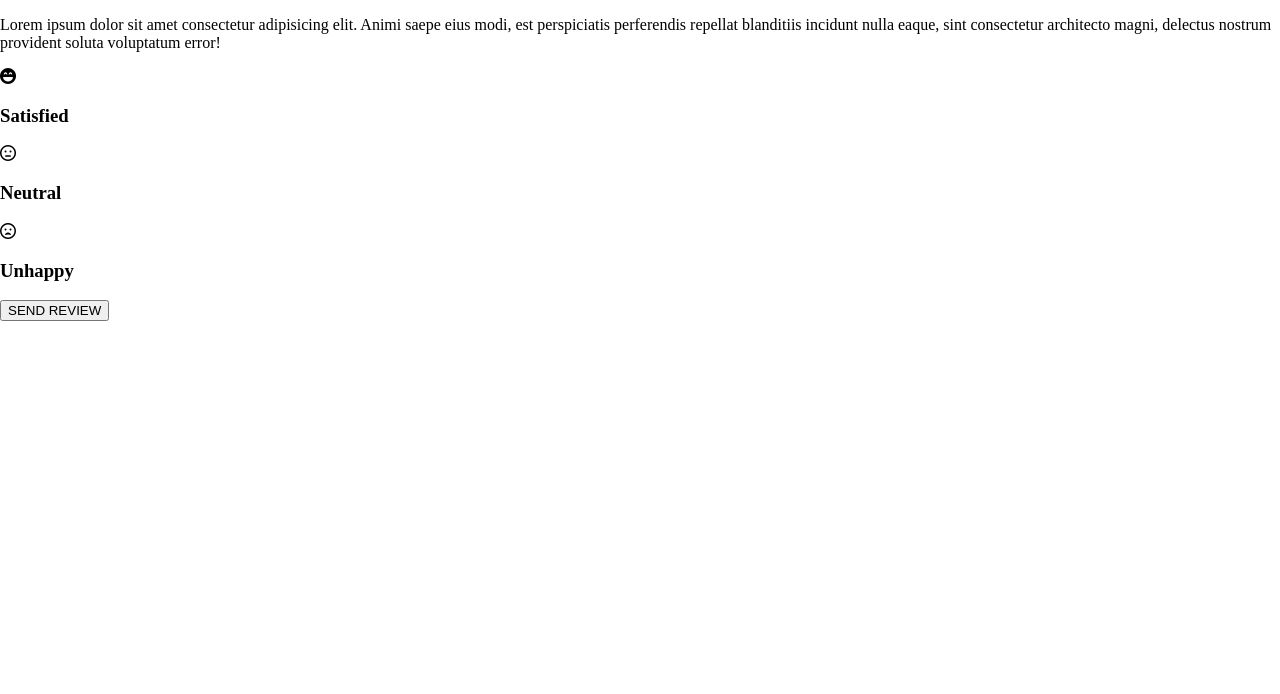
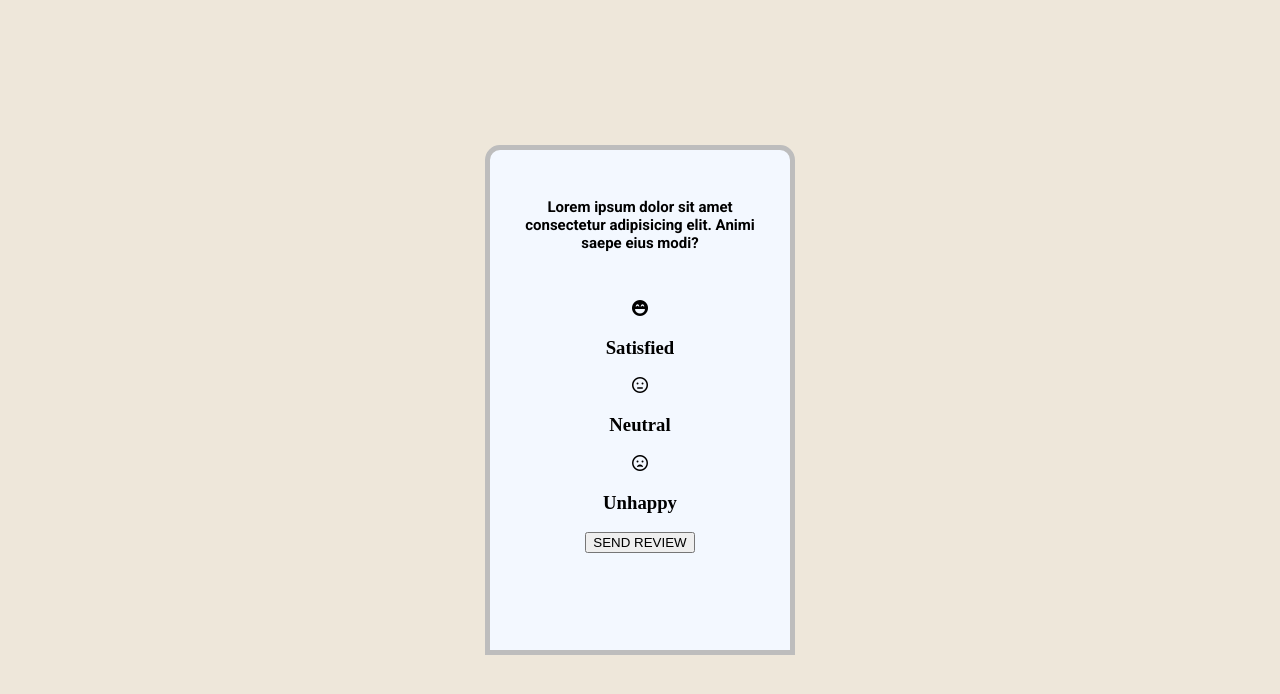
Before and after one commit to Ameer2000Mzori/Feedback-UI-Design, a website built with webpack: page src/index.html in a window 1280 px wide. Built offline with nearby package versions, Linux system fonts and the light colour scheme.

Commit message:
added styling to header , head , p wrapper

```diff
--- a/src/index.html
+++ b/src/index.html
@@ -23,9 +23,7 @@
         <div class="p-Wrapper">
           <p>
             Lorem ipsum dolor sit amet consectetur adipisicing elit. Animi saepe
-            eius modi, est perspiciatis perferendis repellat blanditiis incidunt
-            nulla eaque, sint consectetur architecto magni, delectus nostrum
-            provident soluta voluptatum error!
+            eius modi?
           </p>
         </div>
         <div class="emojis-Wrap">
--- a/src/style.scss
+++ b/src/style.scss
@@ -3,7 +3,50 @@
 $fontOne: "Roboto", sans-serif;
 $fontTwo: "Silkscreen", sans-serif;
 
+$colorOne: #f3f8ff;
+$colorTwo: #eee7da;
+$colorThree: rgb(189, 189, 189);
+
 body {
   padding: 0;
   margin: 0;
 }
+
+.header {
+  display: flex;
+  flex-direction: column;
+  text-align: center;
+  align-items: center;
+  height: 100vh;
+  justify-content: center;
+  background-color: $colorTwo;
+
+  .head {
+    display: flex;
+    flex-direction: column;
+    text-align: center;
+    align-items: center;
+    height: 500px;
+    width: 300px;
+    background-color: $colorOne;
+    border: solid $colorThree 5px;
+    border-radius: 15px 15px 0 0;
+
+    .p-Wrapper {
+      height: 30%;
+      width: 100%;
+      display: flex;
+      flex-direction: column;
+      text-align: center;
+      align-items: center;
+      justify-content: center;
+
+      p {
+        font-family: $fontOne;
+        font-size: 15px;
+        font-weight: 600;
+        max-width: 80%;
+      }
+    }
+  }
+}
```
Also changed, not shown: src/style.css, 1 other file.
